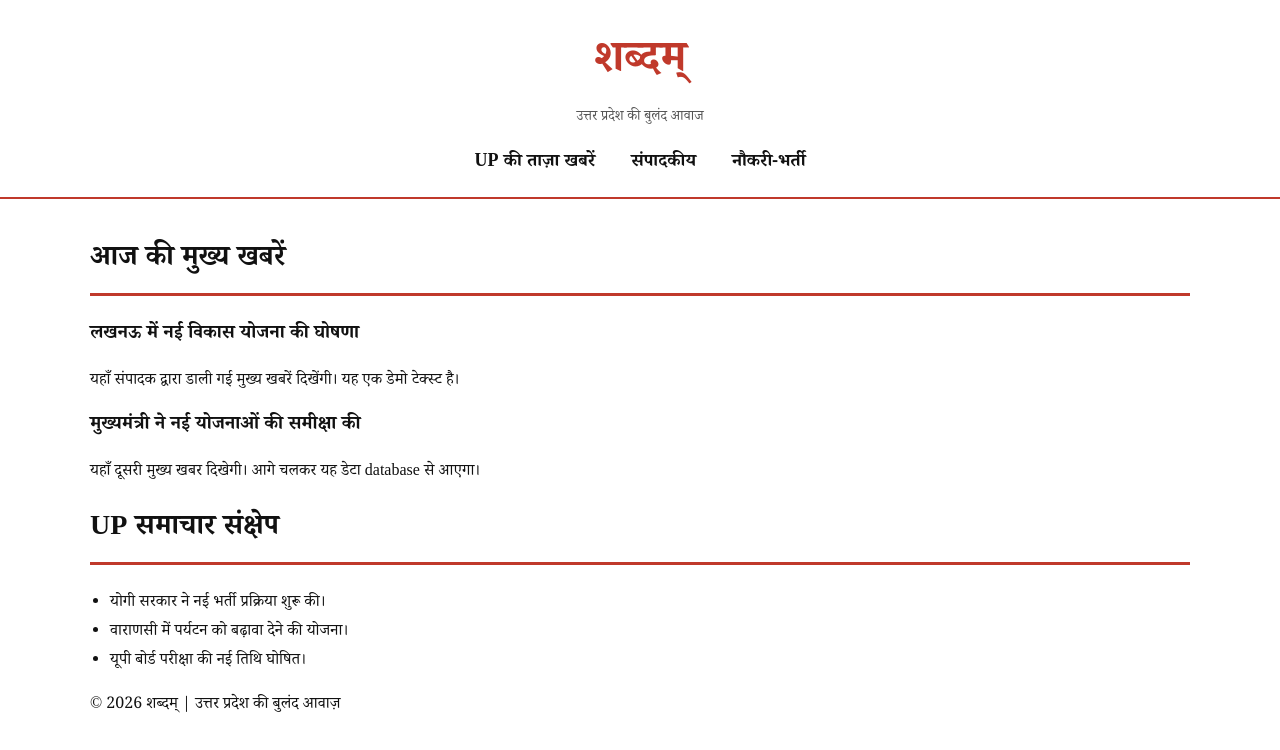
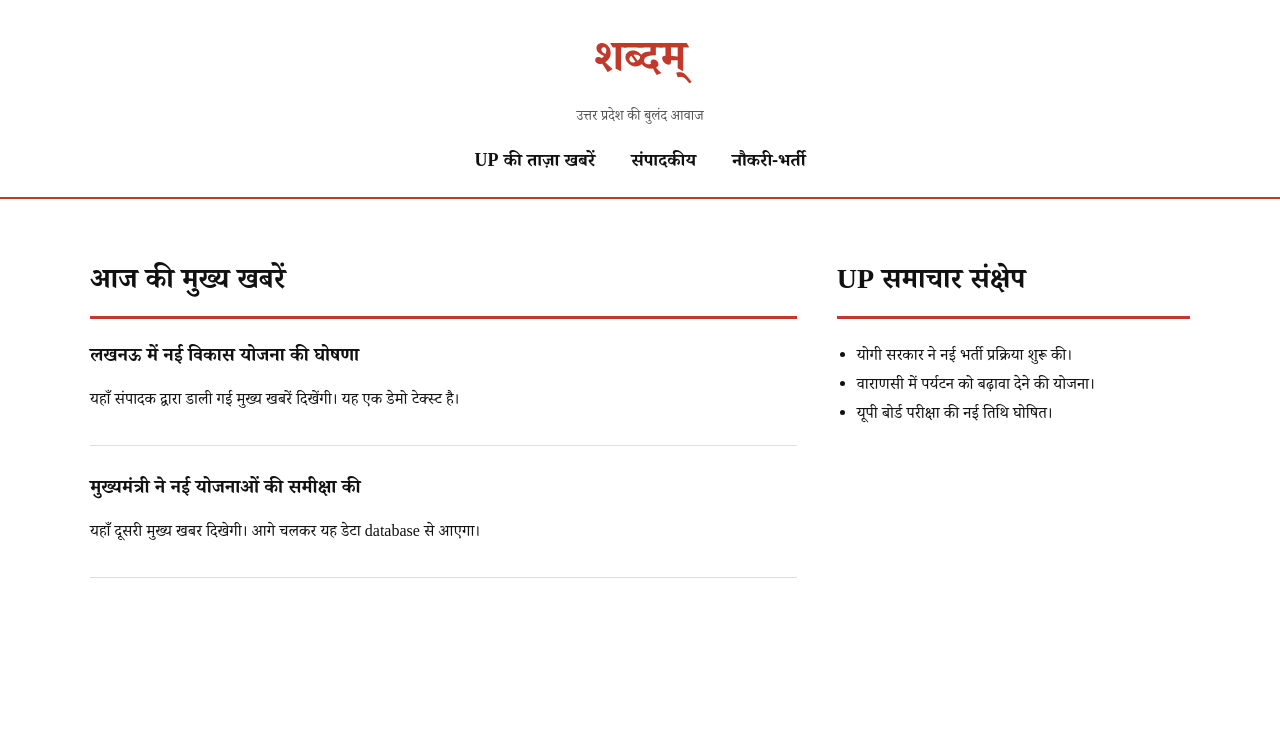
Before and after one commit to mbaitha4/shabadam-up, a Next.js app: page / in a window 1280 px wide. Shown: the top 750 px of the page. Built offline with nearby package versions, Linux system fonts and the light colour scheme.

Commit message:
Update page.tsx

```diff
--- a/app/page.tsx
+++ b/app/page.tsx
@@ -1,31 +1,32 @@
 export default function Home() {
   return (
-    <div className="page-bg">
-      <div className="container">
-        <div className="grid-layout">
+    <div className="news-grid">
 
       {/* LEFT COLUMN */}
       <div>
         <h2 className="section-title">आज की मुख्य खबरें</h2>
 
-            <article className="news-block">
+        <div className="news-card">
           <h3>लखनऊ में नई विकास योजना की घोषणा</h3>
           <p>
-                यहाँ संपादक द्वारा डाली गई मुख्य खबरें दिखेंगी। यह एक डेमो टेक्स्ट है।
+            यहाँ संपादक द्वारा डाली गई मुख्य खबरें दिखेंगी।
+            यह एक डेमो टेक्स्ट है।
           </p>
-            </article>
+        </div>
 
-            <article className="news-block">
+        <div className="news-card">
           <h3>मुख्यमंत्री ने नई योजनाओं की समीक्षा की</h3>
           <p>
-                यहाँ दूसरी मुख्य खबर दिखेगी। आगे चलकर यह डेटा database से आएगा।
+            यहाँ दूसरी मुख्य खबर दिखेगी।
+            आगे चलकर यह डेटा database से आएगा।
           </p>
-            </article>
+        </div>
       </div>
 
       {/* RIGHT COLUMN */}
       <div>
         <h2 className="section-title">UP समाचार संक्षेप</h2>
+
         <ul className="summary-list">
           <li>योगी सरकार ने नई भर्ती प्रक्रिया शुरू की।</li>
           <li>वाराणसी में पर्यटन को बढ़ावा देने की योजना।</li>
@@ -34,11 +35,5 @@ export default function Home() {
       </div>
 
     </div>
-
-        <footer className="footer">
-          © 2026 शब्दम् | उत्तर प्रदेश की बुलंद आवाज़
-        </footer>
-      </div>
-    </div>
   );
 }
```
Lines whose indentation alone changed are shown as unchanged.
